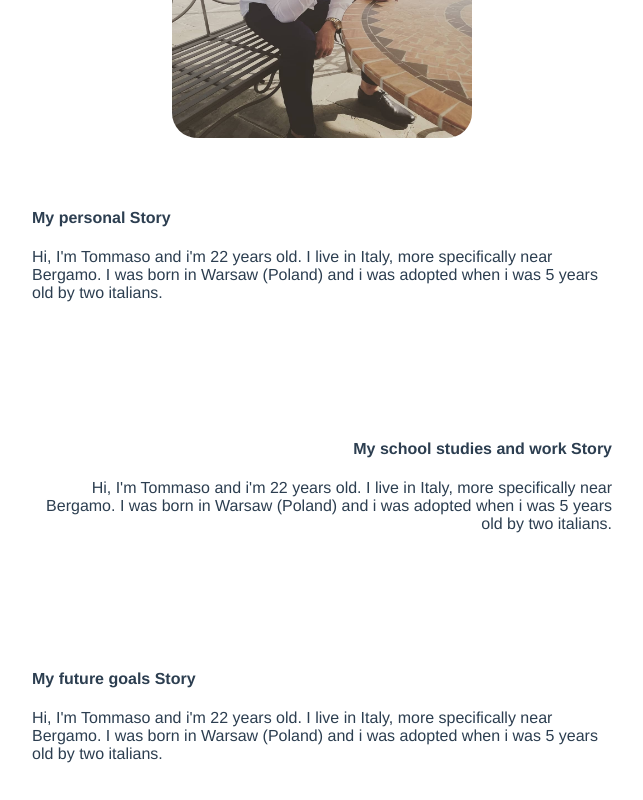
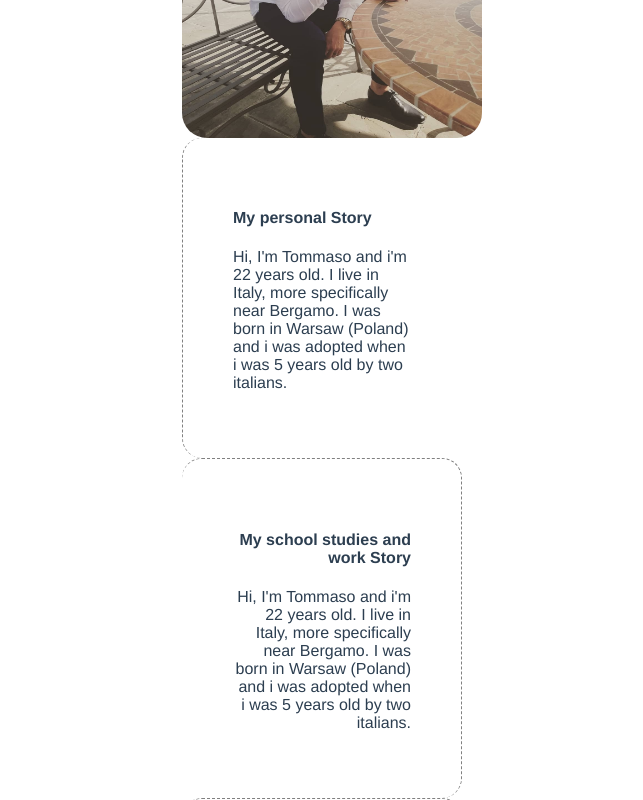
Before and after one commit to dev-tommasobellini/tommasobellini.it, a Vue app in the folder tommasobellini-front/: page / in a window 1280 px wide. Shown: the part 1060-1860 px from the top of the page, without its empty margins (318-961 px from the left). Built offline with nearby package versions, Linux system fonts and the light colour scheme.

Commit message:
fixed margin secondSection

```diff
--- a/tommasobellini-front/src/components/SecondSection.vue
+++ b/tommasobellini-front/src/components/SecondSection.vue
@@ -7,7 +7,7 @@
             <img class="profileImg" src="../assets/MyProfilePhoto.jpeg"/>
         </div>
         <div class="stories">
-            <div class="">
+            <div class="borderLeft">
                 <h4>My personal Story</h4>
                 <p>
                     Hi, I'm Tommaso and i'm 22 years old.
@@ -15,7 +15,7 @@
                     I was born in Warsaw (Poland) and i was adopted when i was 5 years old by two italians.
                 </p>
             </div>
-            <div class="textAlignRight">
+            <div class="textAlignRight borderTop borderRight">
                 <h4>My school studies and work Story</h4>
                 <p>
                     Hi, I'm Tommaso and i'm 22 years old.
@@ -23,7 +23,7 @@
                     I was born in Warsaw (Poland) and i was adopted when i was 5 years old by two italians.
                 </p>
             </div>
-             <div class="">
+             <div class="borderTop borderLeft">
                 <h4>My future goals Story</h4>
                 <p>
                     Hi, I'm Tommaso and i'm 22 years old.
@@ -46,7 +46,7 @@ export default {
 <style scoped>
     .secondSectionContainer {
         min-height: 70vh;
-        margin: 30px 300px;
+        margin: 30px 500px;
     }
     .profile {
         height: 300px;
@@ -70,15 +70,19 @@ export default {
     }
     .borderLeft {
         border-left: dashed 1px grey;
+        border-radius: 20px;
     }
     .borderRight {
         border-right: dashed 1px grey;
+        border-radius: 20px;
     }
     .borderTop {
         border-top: dashed 1px grey;
+        border-radius: 20px;
     }
     .borderBottom {
         border-bottom: dashed 1px grey;
+        border-radius: 20px;
     }
     /* RESPONSIVE */
     @media (max-width: 767px) {
```
Also changed, not shown: 1 other file (tests, documents, lock files or other folders).
